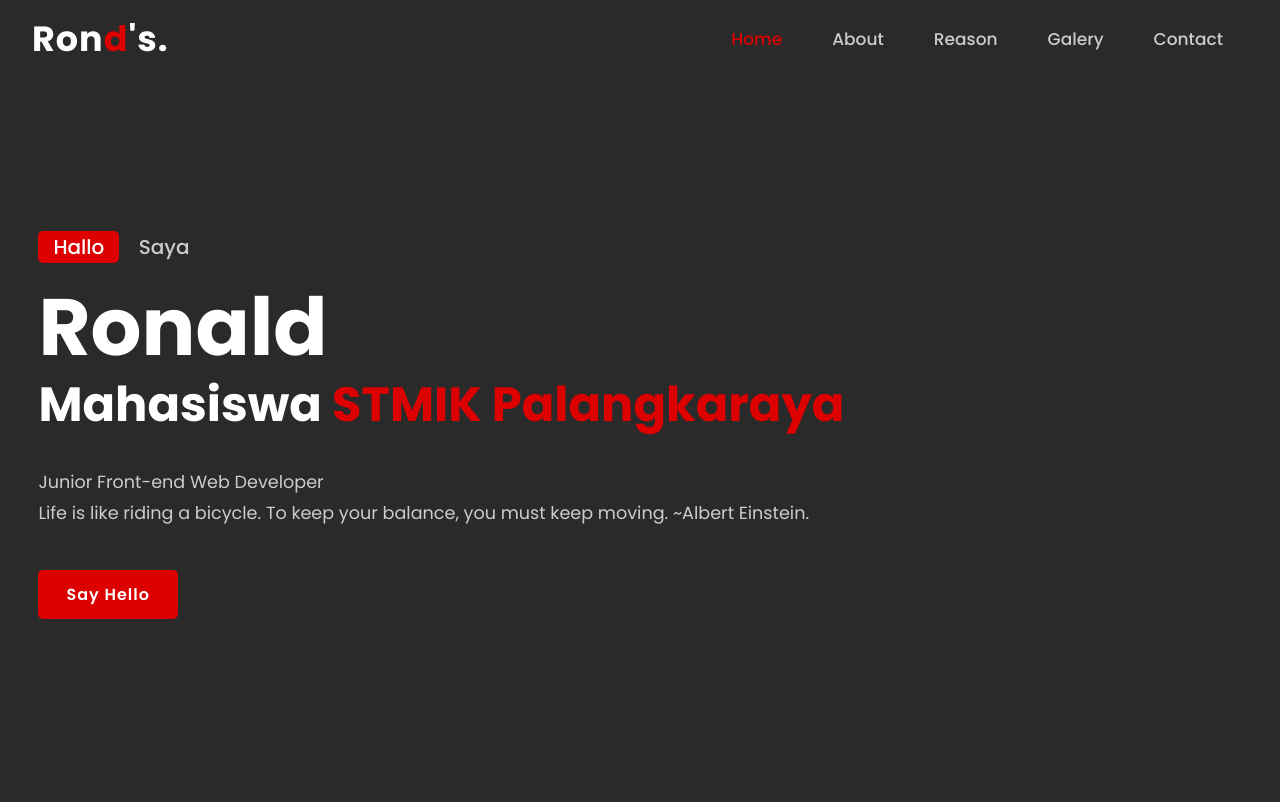
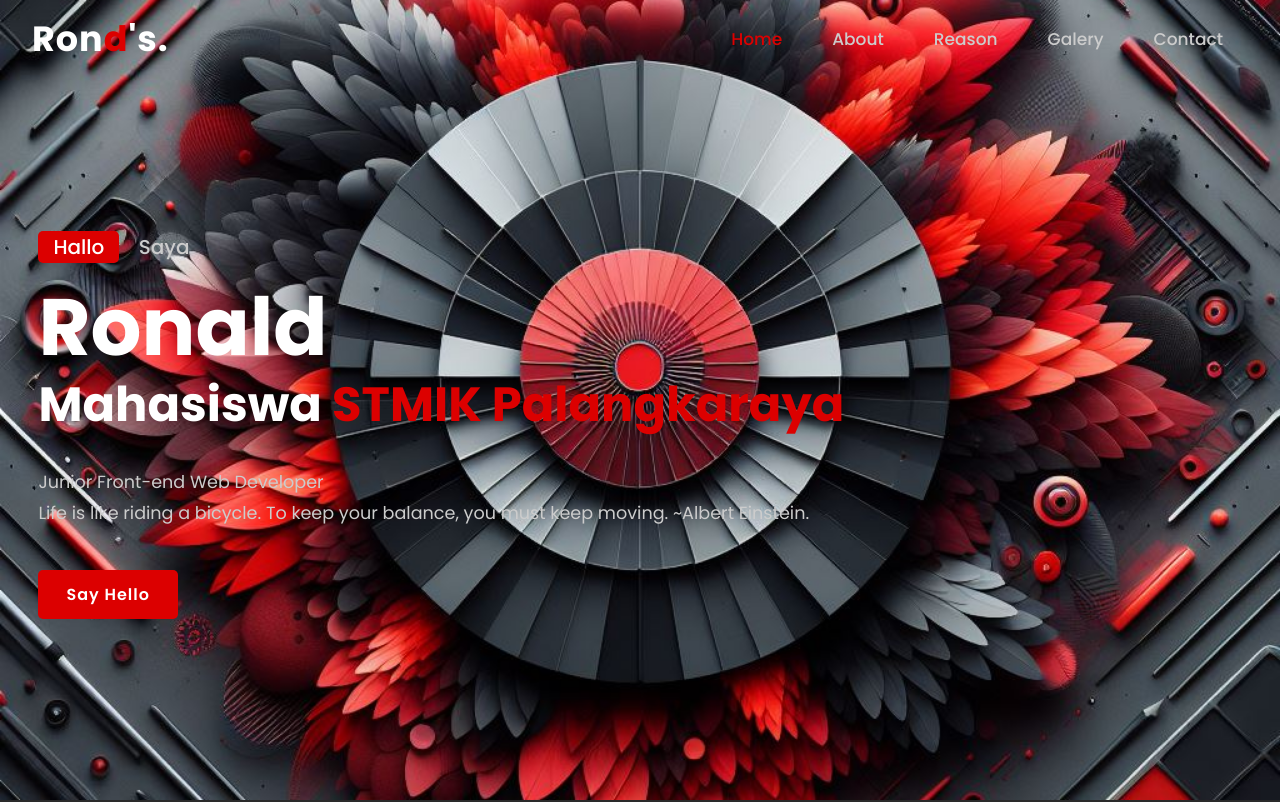
Before and after one commit to kylorond/kukuruyuk, a plain HTML site: page index.html in a window 1280 px wide. Shown: the top 802 px of the page. Drawn offline with nearby package versions, Linux system fonts and the light colour scheme.

Commit message:
Update style.css

```diff
--- a/style.css
+++ b/style.css
@@ -77,7 +77,7 @@
 	position: relative;
 	height: 100vh;
 	width: 100%;
-	background-image: url(..img/latar.jpg);
+	background-image: url('img/latar.jpg');
 	background-size: cover;
 	background-position: center;
 	display: flex;
```
